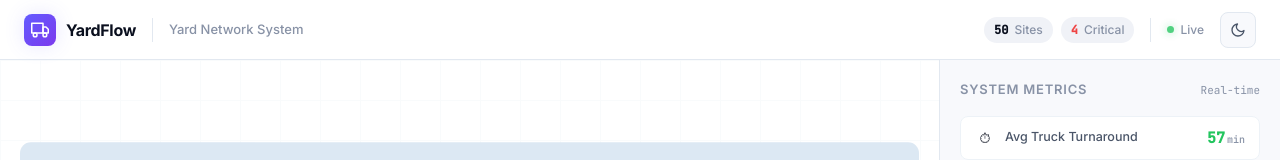
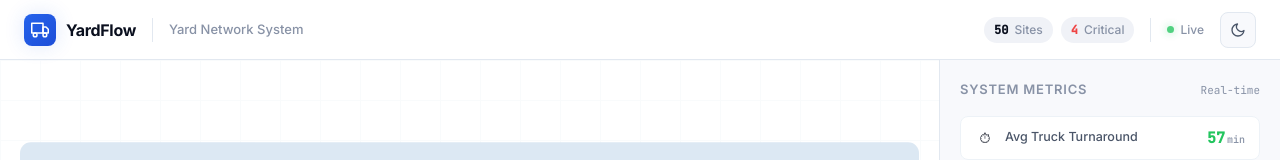
Before and after one commit to TributeStudio/yard-network, a Next.js app: page / in a window 1280 px wide. Shown: the top 160 px of the page. Built offline with nearby package versions, Linux system fonts and the light colour scheme.

Commit message:
Update globals.css: purple to blue accent

```diff
--- a/src/app/globals.css
+++ b/src/app/globals.css
@@ -17,12 +17,12 @@
 
   --border-primary: #e2e8f0;
   --border-secondary: #edf2f7;
-  --border-accent: #635bff;
+  --border-accent: #2563eb;
 
-  --accent-primary: #635bff;
-  --accent-primary-light: #7a73ff;
-  --accent-primary-bg: rgba(99, 91, 255, 0.08);
-  --accent-gradient: linear-gradient(135deg, #635bff, #7c3aed);
+  --accent-primary: #2563eb;
+  --accent-primary-light: #3b82f6;
+  --accent-primary-bg: rgba(37, 99, 235, 0.08);
+  --accent-gradient: linear-gradient(135deg, #2563eb, #1d4ed8);
 
   --status-green: #22c55e;
   --status-green-bg: rgba(34, 197, 94, 0.12);
@@ -38,7 +38,7 @@
   --shadow-md: 0 4px 12px rgba(0, 0, 0, 0.06);
   --shadow-lg: 0 8px 30px rgba(0, 0, 0, 0.08);
   --shadow-xl: 0 20px 60px rgba(0, 0, 0, 0.1);
-  --shadow-glow: 0 0 20px rgba(99, 91, 255, 0.15);
+  --shadow-glow: 0 0 20px rgba(37, 99, 235, 0.15);
 
   --radius-sm: 8px;
   --radius-md: 12px;
@@ -67,11 +67,11 @@
 
   --border-primary: #1e293b;
   --border-secondary: #1a2035;
-  --border-accent: #7a73ff;
+  --border-accent: #3b82f6;
 
-  --accent-primary: #7a73ff;
-  --accent-primary-light: #918aff;
-  --accent-primary-bg: rgba(122, 115, 255, 0.12);
+  --accent-primary: #3b82f6;
+  --accent-primary-light: #60a5fa;
+  --accent-primary-bg: rgba(59, 130, 246, 0.12);
 
   --status-green-bg: rgba(34, 197, 94, 0.15);
   --status-yellow-bg: rgba(245, 158, 11, 0.15);
@@ -81,7 +81,7 @@
   --shadow-md: 0 4px 12px rgba(0, 0, 0, 0.3);
   --shadow-lg: 0 8px 30px rgba(0, 0, 0, 0.4);
   --shadow-xl: 0 20px 60px rgba(0, 0, 0, 0.5);
-  --shadow-glow: 0 0 30px rgba(122, 115, 255, 0.2);
+  --shadow-glow: 0 0 30px rgba(59, 130, 246, 0.2);
 }
 
 * {
@@ -115,15 +115,18 @@ body {
 }
 
 .map-land {
-  fill: #e8ecf2;
-  stroke: var(--border-primary);
-  stroke-width: 0.5;
+  fill: #e4eaf2;
+  stroke: #c8d3e0;
+  stroke-width: 0.6;
   transition: fill var(--transition-base), stroke var(--transition-base);
+  filter: drop-shadow(0 1px 2px rgba(0,0,0,0.04));
 }
 
 [data-theme="dark"] .map-land {
-  fill: #1a2240;
-  stroke: #243050;
+  fill: #1c2845;
+  stroke: #2a3a5c;
+  stroke-width: 0.6;
+  filter: drop-shadow(0 0 8px rgba(37, 99, 235, 0.06));
 }
 
 /* Yard marker pulse animation */
```
